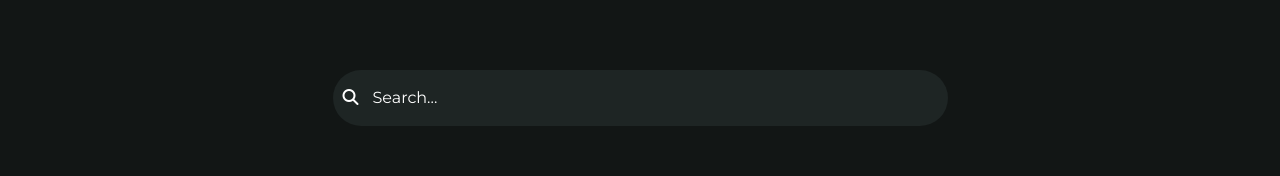
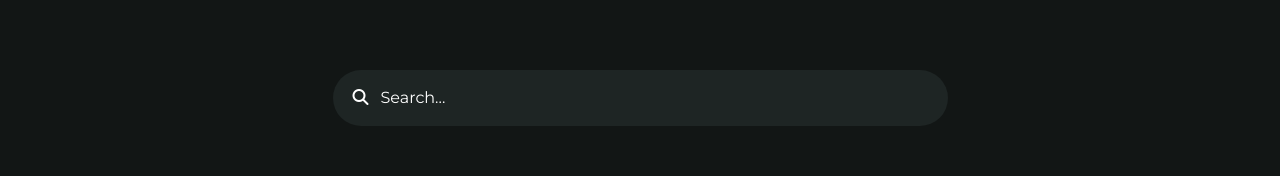
Before and after one commit to SidharthMudgil/lg-wiki, a React (Create React App) app: page / in a window 1280 px wide. Shown: the part 441-617 px from the top of the page. Built offline with nearby package versions, Linux system fonts and the light colour scheme.

Commit message:
Update MainContent.css

```diff
--- a/src/pages/homeScreen/MainContent.css
+++ b/src/pages/homeScreen/MainContent.css
@@ -62,7 +62,7 @@
 
   flex-grow: 1;
   border-radius: 30px;
-  padding: 1rem 3.4rem 1rem 2.5rem !important;
+  padding: 1rem 3.4rem 1rem 3rem !important;
   background-color: #1e2524;
   align-items: center;
   border-radius: 45;
@@ -71,7 +71,7 @@
 
 .search-icon {
   position: absolute;
-  left: 10px;
+  left: 20px;
 }
 
 .search-img-icon {
```
